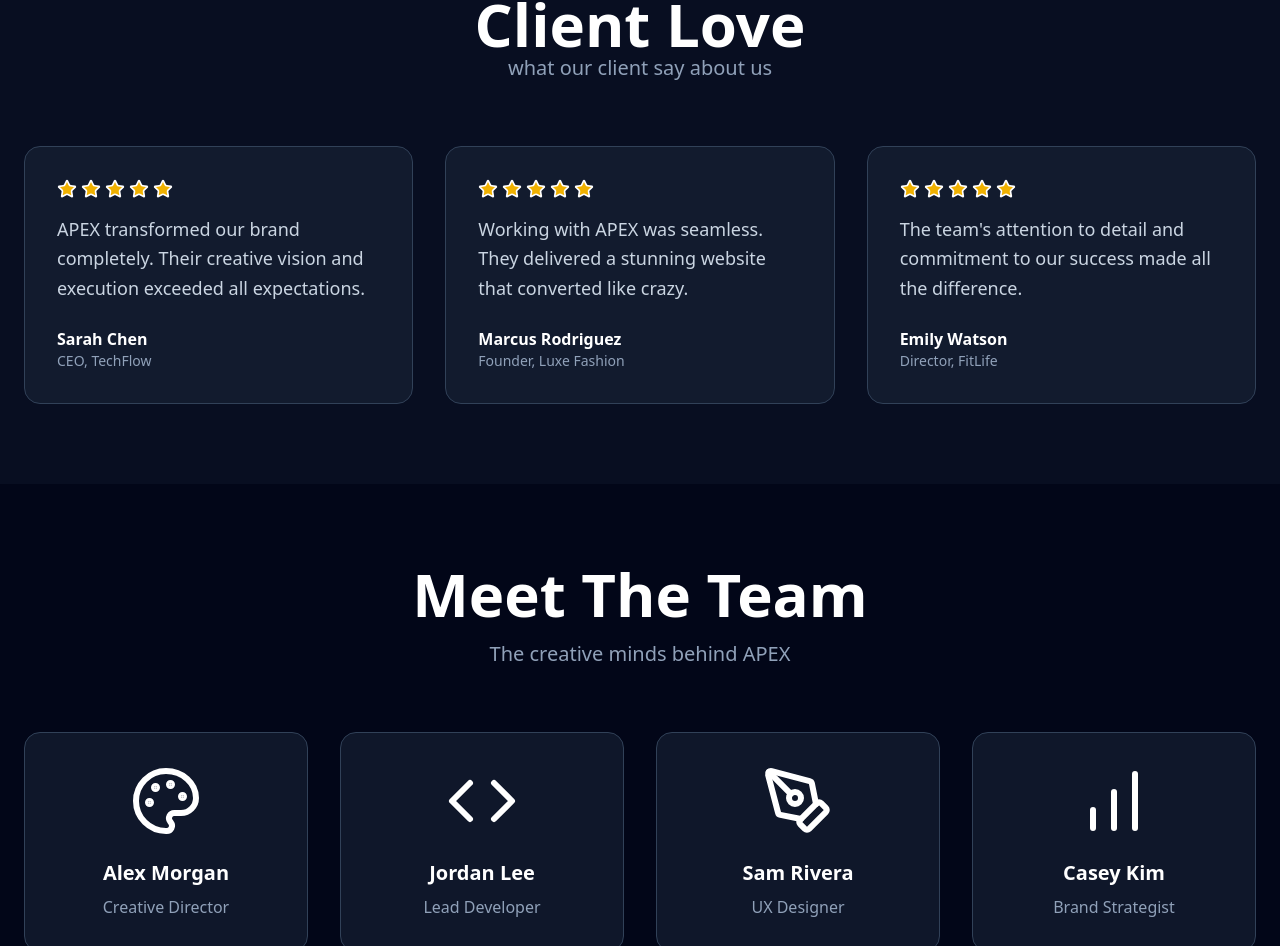
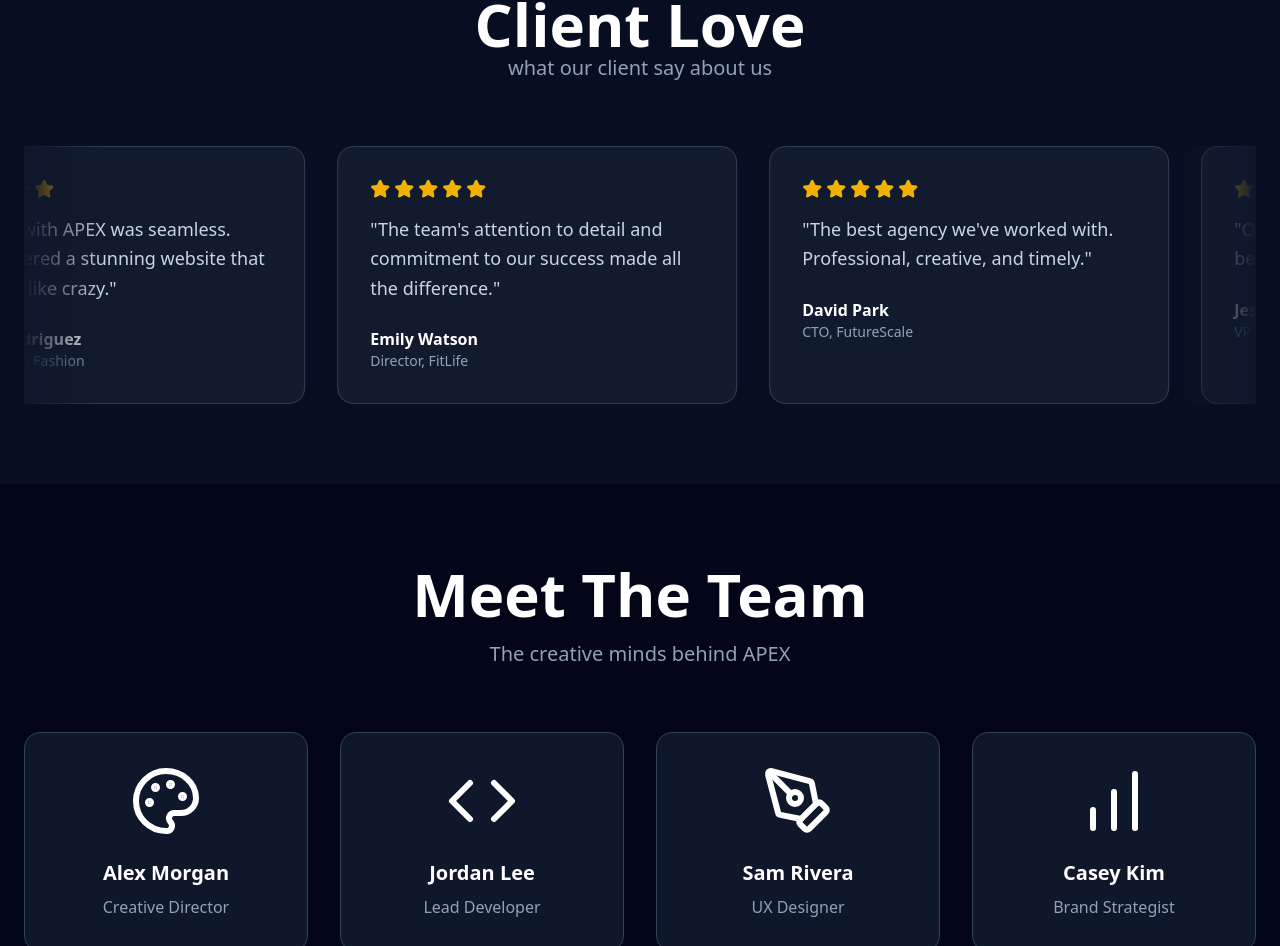
Before and after one commit to kyler004/apex-portfolio, a React (Vite) app: page / in a window 1280 px wide. Shown: the part 3205-4151 px from the top of the page. Built offline with nearby package versions, Linux system fonts and the light colour scheme.

Commit message:
Added an auto-scrolling carousel on the testimonial section

```diff
--- a/src/components/Testimonials.tsx
+++ b/src/components/Testimonials.tsx
@@ -17,34 +17,48 @@ const Testimonials: React.FC = () => {
           <h2 className="text-5xl md:text-6xl font-black">Client Love</h2>
           <p className="text-xl text-slate-400">what our client say about us</p>
         </motion.div>
-        <div className="grid md:grid-cols-3 gap-8">
-          {testimonials.map((testimonial, index) => (
+        <div className="relative overflow-hidden">
+          {/* Gradient Masks */}
+          <div className="absolute left-0 top-0 bottom-0 w-20 bg-linear-to-r from-slate-900 to-transparent z-10" />
+          <div className="absolute right-0 top-0 bottom-0 w-20 bg-linear-to-l from-slate-900 to-transparent z-10" />
+
+          <div className="flex">
             <motion.div
+              initial={{ x: 0 }}
+              animate={{ x: "-50%" }}
+              transition={{
+                duration: 30,
+                repeat: Infinity,
+                ease: "linear",
+              }}
+              className="flex gap-8 px-4"
+            >
+              {[...testimonials, ...testimonials].map((testimonial, index) => (
+                <div
                   key={index}
-              initial={{ opacity: 0, y: 20 }}
-              whileInView={{ opacity: 1, y: 0 }}
-              viewport={{ once: true }}
-              transition={{ delay: index * 0.1, duration: 0.5 }}
-              whileHover={{ scale: 1.02 }}
-              className="p-8 bg-slate-800/50 border border-slate-700 rounded-2xl"
+                  className="w-[400px] shrink-0 p-8 bg-slate-800/50 border border-slate-700 rounded-2xl hover:border-purple-500 transition-colors"
                 >
                   <div className="flex gap-1 mb-4">
                     {[...Array(testimonial.rating)].map((_, i) => (
                       <Star
                         key={i}
-                    className="w-5 h-5 fill-yellow-500 text-yellos-500"
+                        className="w-5 h-5 fill-yellow-500 text-yellow-500"
                       ></Star>
                     ))}
                   </div>
-              <p className="text-lg text-slate-300 mb-6 leading-relaxed">
-                {testimonial.quote}
+                  <p className="text-lg text-slate-300 mb-6 leading-relaxed line-clamp-4">
+                    "{testimonial.quote}"
                   </p>
                   <div className="">
                     <div className="font-bold">{testimonial.author}</div>
-                <div className="text-slate-400 text-sm">{testimonial.role}</div>
+                    <div className="text-slate-400 text-sm">
+                      {testimonial.role}
                     </div>
+                  </div>
+                </div>
+              ))}
             </motion.div>
-          ))}
+          </div>
         </div>
       </div>
     </section>
--- a/src/data/index.tsx
+++ b/src/data/index.tsx
@@ -139,6 +139,27 @@ export const testimonials = [
     role: "Director, FitLife",
     rating: 5,
   },
+  {
+    quote:
+      "The best agency we've worked with. Professional, creative, and timely.",
+    author: "David Park",
+    role: "CTO, FutureScale",
+    rating: 5,
+  },
+  {
+    quote:
+      "Our digital presence has never looked better. Truly world-class work.",
+    author: "Jessica Chang",
+    role: "VP Marketing, Sola",
+    rating: 5,
+  },
+  {
+    quote:
+      "Exceptional quality and support. They really understood our vision.",
+    author: "Michael Ross",
+    role: "Founder, GreenTech",
+    rating: 4,
+  },
 ];
 
 // For Team
```
Lines whose indentation alone changed are shown as unchanged.
